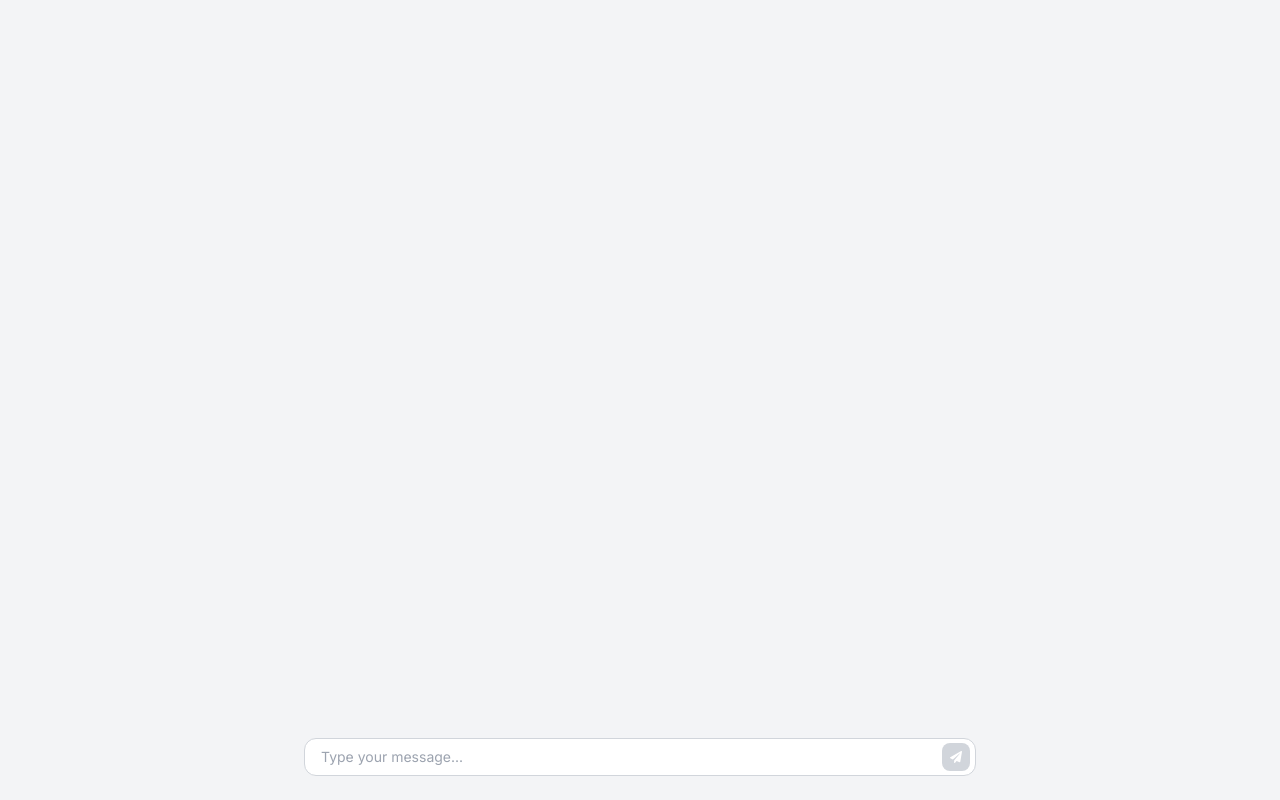
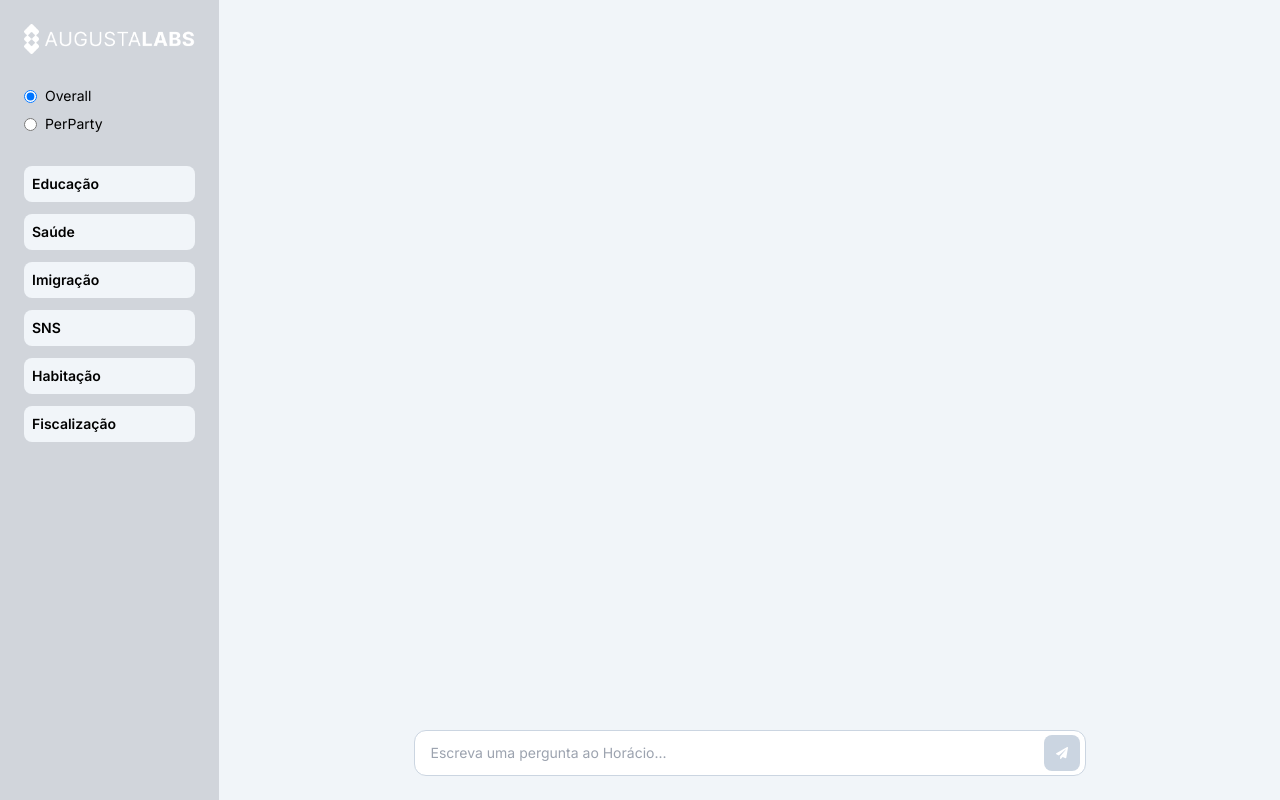
Before and after one commit to Cerejeira1/flasknext, a Next.js app in the folder client/: page / in a window 1280 px wide. Built offline with nearby package versions, Linux system fonts and the light colour scheme.

Commit message:
UI advances

```diff
--- a/client/app/globals.css
+++ b/client/app/globals.css
@@ -33,3 +33,7 @@ body {
 .hide-scrollbar::-webkit-scrollbar {
   display: none; /* For Chrome, Safari, and Opera */
 }
+
+.whitespace-pre-wrap {
+  white-space: pre-wrap;
+}
--- a/client/app/page.js
+++ b/client/app/page.js
@@ -1,4 +1,5 @@
 'use client';
+import Sidebar from '@/components/sidebar';
 import { useState, useEffect, useRef } from 'react';
 import {
   FaPaperPlane,
@@ -6,6 +7,7 @@ import {
   FaUser,
   FaRobot,
   FaArrowDown,
+  FaUserAstronaut,
 } from 'react-icons/fa';
 
 export default function Home() {
@@ -14,6 +16,8 @@ export default function Home() {
   const [conversation, setConversation] = useState([]);
   const [loading, setLoading] = useState(false);
   const [showScrollDown, setShowScrollDown] = useState(false);
+  const [selectedOption, setSelectedOption] = useState('overall');
+  const [selectedParty, setSelectedParty] = useState('');
   const endOfMessagesRef = useRef(null);
   const chatContainerRef = useRef(null);
 
@@ -64,6 +68,7 @@ export default function Home() {
       }
 
       const data = await response.json();
+      console.log(data.message);
       const newAssistantMessage = { role: 'assistant', content: data.message };
       setConversation([...updatedConversation, newAssistantMessage]);
       setMessages([...messages, newUserMessage, newAssistantMessage]);
@@ -81,30 +86,37 @@ export default function Home() {
   };
 
   return (
-    <main className="flex flex-col justify-between h-screen p-6 bg-gray-100">
+    <>
+      <div className="flex h-screen bg-slate-100">
+        <Sidebar
+          selectedOption={selectedOption}
+          selectedParty={selectedParty}
+          setSelectedOption={setSelectedOption}
+          setSelectedParty={setSelectedParty}
+        />
+        <div className="flex flex-col justify-between h-screen p-6 bg-slate-100 w-full">
           <div
             className="overflow-auto space-y-2 mb-4 hide-scrollbar"
-        style={{ maxHeight: '100vh' }}
             ref={chatContainerRef}
           >
             {messages.map((msg, index) => (
               <div key={index} className="flex flex-col max-w-2xl mx-auto ">
                 <div className="flex items-center">
                   {msg.role === 'user' ? (
-                <FaUser className="mr-2 text-blue-500" />
+                    <FaUser className="mr-2 text-black" />
                   ) : (
-                <FaRobot className="mr-2 text-green-500" />
+                    <FaUserAstronaut className="mr-2 text-black" />
                   )}
                   <p className="text-sm font-semibold">
-                {msg.role === 'user' ? 'You' : 'Assistant'}
+                    {msg.role === 'user' ? 'Você' : 'Horácio'}
                   </p>
                 </div>
                 <p
                   className={`rounded-lg px-4 py-2 mt-1 text-sm border mb-4 ${
                     msg.role === 'user'
-                  ? 'text-gray-700 border-gray-200'
-                  : 'text-gray-700 border-gray-200'
-              }`}
+                      ? 'text-gray-700 border-slate-200'
+                      : 'text-gray-700 border-slate-200'
+                  } whitespace-pre-wrap `}
                 >
                   {msg.content}
                 </p>
@@ -112,27 +124,28 @@ export default function Home() {
             ))}
             <div ref={endOfMessagesRef}></div>
           </div>
+
           {showScrollDown && (
             <button
-          className="fixed bottom-[85px] left-1/2 transform -translate-x-1/2 p-2 bg-black rounded-lg text-white hover:bg-black/80"
+              className="mx-auto mb-4 p-2 bg-black rounded-lg text-white hover:bg-black/80"
               onClick={scrollToBottom}
             >
               <FaArrowDown size={12} />
             </button>
           )}
-      <div className="w-full max-w-2xl mx-auto">
+          <div className="w-full max-w-2xl mx-auto mt-auto">
             <div className="flex items-center space-x-2 relative">
               <input
                 type="text"
                 value={userInput}
                 onChange={(e) => setUserInput(e.target.value)}
                 onKeyPress={(e) => e.key === 'Enter' && handleSendMessage()}
-            className="flex-1 p-2 pl-4 text-sm border border-gray-300 rounded-xl focus:outline-none focus:border-black"
-            placeholder="Type your message..."
+                className="flex-1 p-3 pl-4 pr-14 text-sm border border-slate-300 rounded-xl focus:outline-none focus:border-black"
+                placeholder="Escreva uma pergunta ao Horácio..."
               />
               <button
                 onClick={handleSendMessage}
-            className="absolute right-[6px] p-2 bg-black rounded-lg text-white hover:bg-black/80 disabled:bg-gray-300"
+                className="absolute right-[6px] p-3 bg-black rounded-lg text-white hover:bg-black/80 disabled:bg-slate-300"
                 disabled={loading || userInput == ''}
               >
                 {loading ? (
@@ -143,6 +156,8 @@ export default function Home() {
               </button>
             </div>
           </div>
-    </main>
+        </div>
+      </div>
+    </>
   );
 }
--- /dev/null
+++ b/client/components/central-image.jsx
@@ -0,0 +1,7 @@
+import React from 'react';
+
+const CentralImage = () => {
+  return <div>CentralImage</div>;
+};
+
+export default CentralImage;
--- /dev/null
+++ b/client/components/sidebar.jsx
@@ -0,0 +1,71 @@
+'use client';
+import React from 'react';
+import Image from 'next/image';
+import Logo from '@/public/logo.png';
+
+const Sidebar = ({
+  selectedOption,
+  setSelectedOption,
+  selectedParty,
+  setSelectedParty,
+}) => {
+  const parties = ['PSD', 'IL', 'PS', 'Chega', 'BE', 'PAN', 'Livre'];
+  const themes = [
+    'Educação',
+    'Saúde',
+    'Imigração',
+    'SNS',
+    'Habitação',
+    'Fiscalização',
+  ];
+
+  return (
+    <aside className="hidden md:flex w-64 h-screen bg-gray-300 shadow-xl p-6  flex-col">
+      <div className="flex justify-center mb-8">
+        <Image src={Logo} alt="Company Logo" width={180} height={90} />
+      </div>
+      <div className="flex flex-col mb-6">
+        {['overall', 'perParty'].map((option) => (
+          <label key={option} className="flex items-center mb-2 cursor-pointer">
+            <input
+              type="radio"
+              value={option}
+              checked={selectedOption === option}
+              onChange={() => setSelectedOption(option)}
+              className="mr-2 cursor-pointer "
+            />
+            <span className="text-sm capitalize">{option}</span>
+          </label>
+        ))}
+      </div>
+      {selectedOption === 'perParty' && (
+        <div className="mb-8">
+          <select
+            value={selectedParty}
+            onChange={(e) => setSelectedParty(e.target.value)}
+            className="w-full p-3 rounded-lg border text-sm border-gray-300 focus:border-blue-500 outline-none pr-2 cursor-pointer"
+          >
+            <option value="">Select Party</option>
+            {parties.map((party) => (
+              <option className="" key={party} value={party}>
+                {party}
+              </option>
+            ))}
+          </select>
+        </div>
+      )}
+      <div className="flex-1 overflow-auto">
+        {themes.map((theme) => (
+          <div
+            key={theme}
+            className="block mb-3 p-2 bg-slate-100 hover:bg-slate-200 cursor-pointer rounded-lg transition-colors"
+          >
+            <p className="text-sm md:text-md font-semibold">{theme}</p>
+          </div>
+        ))}
+      </div>
+    </aside>
+  );
+};
+
+export default Sidebar;
--- /dev/null
+++ b/client/components/suggestions.jsx
@@ -0,0 +1,7 @@
+import React from 'react';
+
+const Suggestions = () => {
+  return <div>suggestions</div>;
+};
+
+export default suggestions;
```
Also changed, not shown: client/public/logo.png (added). Lines whose indentation alone changed are shown as unchanged.
